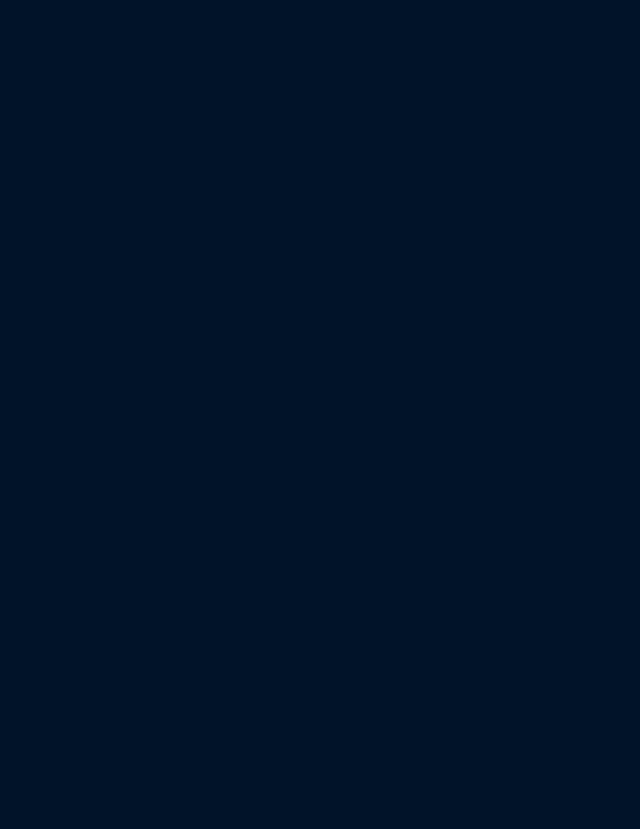
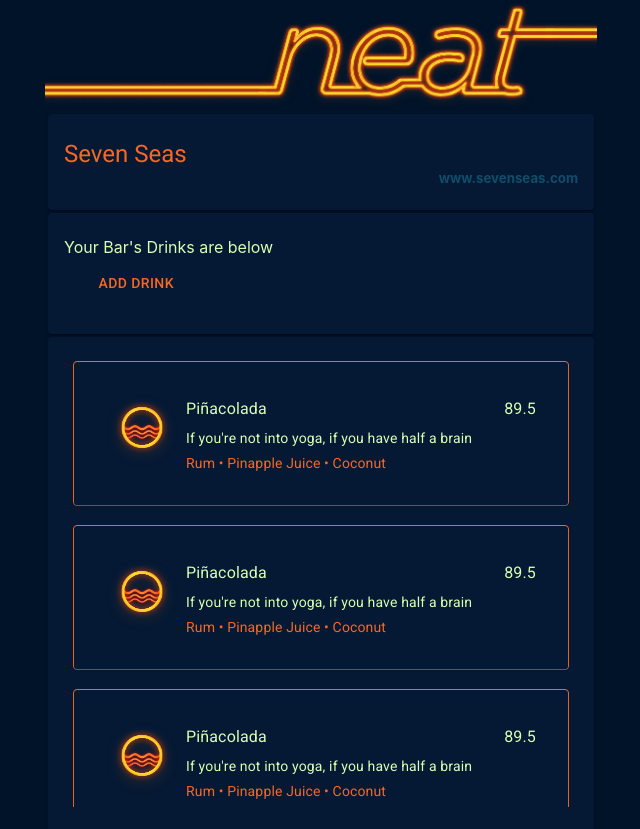
Before and after one commit to BrendanMcBryan/neatdrinks, a React (Create React App) app in the folder neatdrinks/client/: page /bar in a window 1280 px wide. Shown: the top 829 px of the page, without its empty margins (319-959 px from the left). Before the commit the page ends 800 px from the top, so only its background shows below. Built offline with nearby package versions, Linux system fonts and the light colour scheme.

Commit message:
user and bar profile pages added

```diff
--- a/neatdrinks/client/src/App.js
+++ b/neatdrinks/client/src/App.js
@@ -7,8 +7,10 @@ import { Container } from "@material-ui/core/";
 
 import Landing from "./pages/Landing";
 import Search from "./pages/Search";
-import Recipe from "./pages/Recipe"
-
+import Recipe from "./pages/Recipe";
+import UserProfile from "./pages/UserProfile";
+import BarProfile from "./pages/BarProfile";
+// import DrinkReview from "./pages/DrinkReview";
 
 
 function App() {
@@ -18,6 +20,9 @@ function App() {
         <Route exact path="/" component={Landing} />
         <Route exact path="/search" component={Search} />
         <Route exact path="/recipe" component={Recipe} />
+        <Route exact path="/user" component={UserProfile} />
+        <Route exact path="/bar" component={BarProfile} />
+        {/* <Route exact path="/drinkreview" component={DrinkReview} /> */}
       </Container>
     </Router>
   );
--- /dev/null
+++ b/neatdrinks/client/src/Components/LogoText/index.js
@@ -0,0 +1,37 @@
+import React from "react";
+import { makeStyles } from "@material-ui/core/styles";
+import Card from "@material-ui/core/Card";
+import CardMedia from "@material-ui/core/CardMedia";
+
+const useStyles = makeStyles({
+  root: {
+    backgroundColor: "inherit",
+    textAlign: "center"
+  },
+  card: {
+    backgroundColor: "inherit",
+    boxShadow: "none",
+  }
+});
+
+export default function Logo() {
+  const classes = useStyles();
+
+  const handleClick = () => {
+    alert("You clicked the birb.");
+  };
+
+  return (
+    <div>
+        <Card className={classes.card}>
+          <CardMedia
+            onClick={handleClick}
+            component="img"
+            className={classes.media}
+            image="/images/neat-Logo-Text.png"
+            title="neat"
+          />
+        </Card>
+    </div>
+  );
+}
--- /dev/null
+++ b/neatdrinks/client/src/Components/NewDrinkButton/index.js
@@ -0,0 +1,33 @@
+import React from "react";
+import { makeStyles } from "@material-ui/core/styles";
+import Button from "@material-ui/core/Button";
+
+const useStyles = makeStyles(theme => ({
+  button: {
+    margin: theme.spacing(1)
+  },
+  input: {
+    display: 'none',
+  },
+}));
+
+  export default function NewAccountButton() {
+    const classes = useStyles();
+
+    const handleClick = () => {
+      alert("You want to add a drink");
+    };
+
+    return (
+      <div>
+        <Button className={classes.button}
+        onClick={handleClick}
+       fullWidth
+        href="/recipe"
+        color="primary"
+        varient="outline"
+        >Add Drink</Button>
+
+      </div>
+    );
+  }
--- /dev/null
+++ b/neatdrinks/client/src/pages/BarProfile/index.js
@@ -0,0 +1,55 @@
+import React from "react";
+// import { Button, Box, TextField } from "@material-ui/core/";
+import { makeStyles } from "@material-ui/core/styles";
+
+// import Nav from "../../components/Nav";
+import LogoText from "../../components/LogoText";
+import NewDrinkButton from "../../components/NewDrinkButton";
+import RecipeFormDetail from "../../components/RecipeFormDetail";
+import Footer from "../../components/Footer";
+
+import Grid from "@material-ui/core/Grid";
+import Paper from "@material-ui/core/Paper";
+import Divider from "@material-ui/core/Divider";
+import Typography from "@material-ui/core/Typography";
+import DrinkCardList from "../../components/DrinkCardList";
+import { typography } from "@material-ui/system";
+import { Button } from "@material-ui/core";
+
+const useStyles = makeStyles(theme => ({
+  root: {
+    padding: theme.spacing(3, 2),
+    margin: 3
+  }
+}));
+export default function User() {
+  const classes = useStyles();
+  return (
+    <div>
+      <LogoText />
+
+      <Paper className={classes.root}>
+        <Typography variant="h5" component="h1" color="primary">
+          Seven Seas
+        </Typography>
+        <Typography align="right" variant="h7" component="h5" color="secondary">
+          www.sevenseas.com
+        </Typography>
+      </Paper>
+      <Paper className={classes.root}>
+        <Grid>
+          <Grid item xs={9}>
+            Your Bar's Drinks are below
+          </Grid>
+          <Grid item xs={3}>
+            <NewDrinkButton />
+          </Grid>
+        </Grid>
+      </Paper>
+      <Paper className={classes.root}>
+        <DrinkCardList />
+      </Paper>
+      <Footer />
+    </div>
+  );
+}
--- /dev/null
+++ b/neatdrinks/client/src/pages/UserProfile/index.js
@@ -0,0 +1,46 @@
+import React from "react";
+// import { Button, Box, TextField } from "@material-ui/core/";
+import { makeStyles } from "@material-ui/core/styles";
+
+// import Nav from "../../components/Nav";
+import LogoText from "../../components/LogoText";
+import RecipeForm from "../../components/RecipeForm";
+import RecipeFormDetail from "../../components/RecipeFormDetail";
+import Footer from "../../components/Footer";
+
+import Grid from "@material-ui/core/Grid";
+import Paper from "@material-ui/core/Paper";
+import Divider from "@material-ui/core/Divider";
+import Typography from "@material-ui/core/Typography";
+import DrinkCardList from "../../components/DrinkCardList";
+
+const useStyles = makeStyles(theme => ({
+  root: {
+    padding: theme.spacing(3, 2),
+    margin: 3
+  }
+}));
+export default function User() {
+  const classes = useStyles();
+  return (
+    <div>
+      <LogoText />
+
+      <Paper className={classes.root}>
+        <Typography variant="h5" component="h1" color="primary">
+          Tom Cruise
+        </Typography>
+        <Typography variant="h7" component="h5" color="secondary">
+          …enjoys getting caught in the rain
+        </Typography>
+      </Paper>
+      <Paper className={classes.root}>
+        Your rated Drinks are below
+      </Paper>
+      <Paper className={classes.root}>
+        <DrinkCardList/>
+      </Paper>
+      <Footer />
+    </div>
+  );
+}
```
